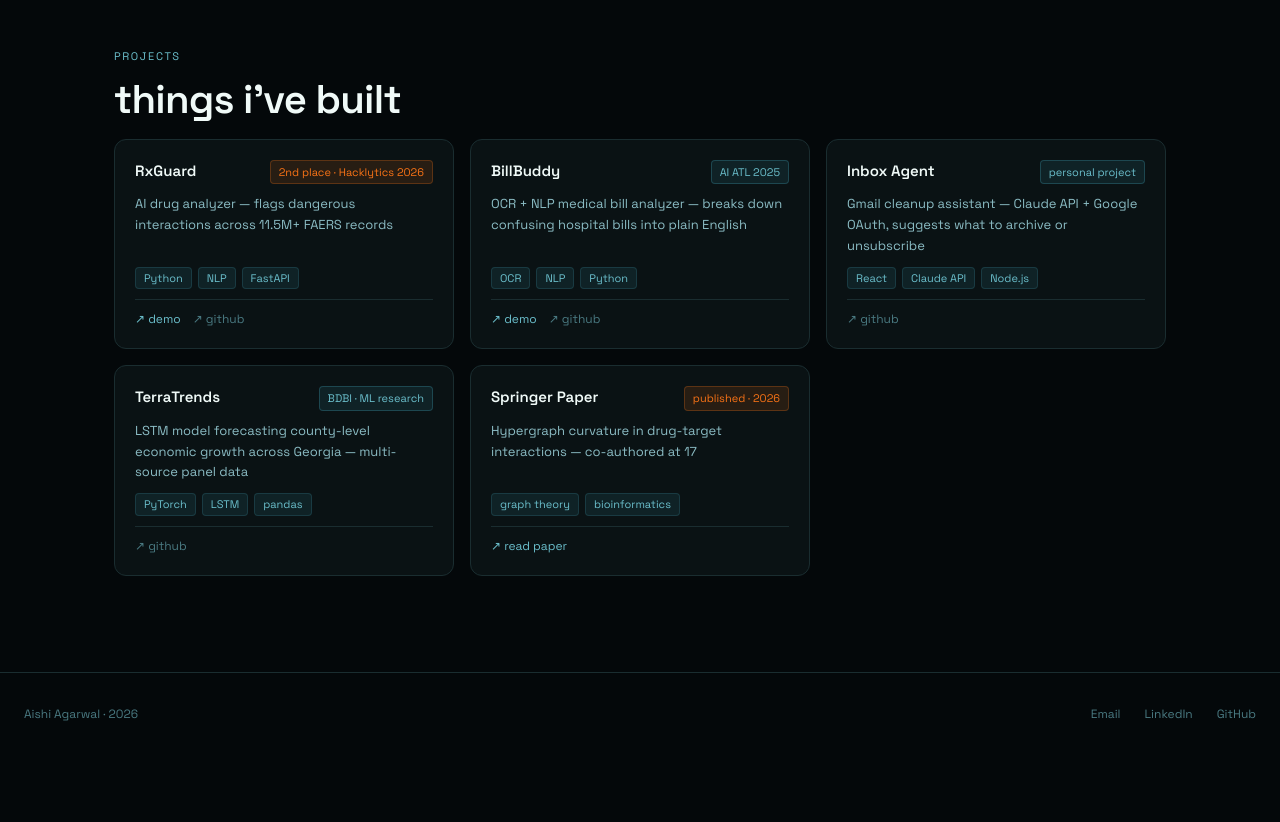
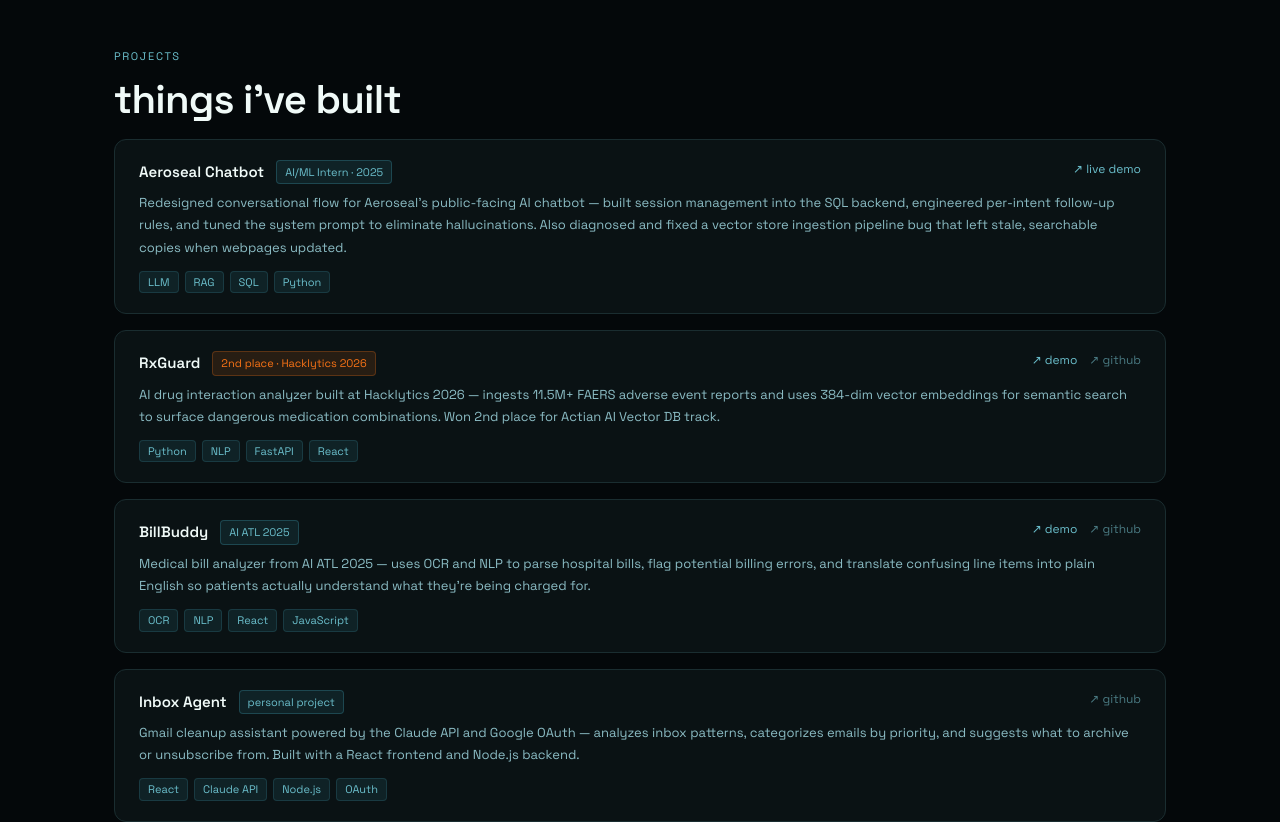
Before and after one commit to Aishi25/PersonalPortfolio, a Next.js app: page / in a window 1280 px wide. Shown: the part 1700-2522 px from the top of the page. Before the commit the page ends 2455 px from the top, so only its background shows below. Built offline with nearby package versions, Linux system fonts and the light colour scheme.

Commit message:
Redesign projects as stacked cards with expanded descriptions and Aeroseal chatbot

```diff
--- a/components/Projects.tsx
+++ b/components/Projects.tsx
@@ -4,11 +4,22 @@
 
 const PROJECTS = [
   {
+    name: "Aeroseal Chatbot",
+    badge: "AI/ML Intern · 2025",
+    badgeAccent: false,
+    description:
+      "Redesigned conversational flow for Aeroseal's public-facing AI chatbot — built session management into the SQL backend, engineered per-intent follow-up rules, and tuned the system prompt to eliminate hallucinations. Also diagnosed and fixed a vector store ingestion pipeline bug that left stale, searchable copies when webpages updated.",
+    tags: ["LLM", "RAG", "SQL", "Python"],
+    demo: "https://chat.aeroseal.com",
+    github: null,
+  },
+  {
     name: "RxGuard",
     badge: "2nd place · Hacklytics 2026",
     badgeAccent: true,
-    description: "AI drug analyzer — flags dangerous interactions across 11.5M+ FAERS records",
-    tags: ["Python", "NLP", "FastAPI"],
+    description:
+      "AI drug interaction analyzer built at Hacklytics 2026 — ingests 11.5M+ FAERS adverse event reports and uses 384-dim vector embeddings for semantic search to surface dangerous medication combinations. Won 2nd place for Actian AI Vector DB track.",
+    tags: ["Python", "NLP", "FastAPI", "React"],
     demo: "https://bit.ly/RxGuard",
     github: "https://github.com/gt12889/hacklytics2026",
   },
@@ -16,8 +27,9 @@
     name: "BillBuddy",
     badge: "AI ATL 2025",
     badgeAccent: false,
-    description: "OCR + NLP medical bill analyzer — breaks down confusing hospital bills into plain English",
-    tags: ["OCR", "NLP", "Python"],
+    description:
+      "Medical bill analyzer from AI ATL 2025 — uses OCR and NLP to parse hospital bills, flag potential billing errors, and translate confusing line items into plain English so patients actually understand what they're being charged for.",
+    tags: ["OCR", "NLP", "React", "JavaScript"],
     demo: "https://bit.ly/BillBuddy25",
     github: "https://github.com/Aishi25/BillBuddyPrivate",
   },
@@ -25,8 +37,9 @@
     name: "Inbox Agent",
     badge: "personal project",
     badgeAccent: false,
-    description: "Gmail cleanup assistant — Claude API + Google OAuth, suggests what to archive or unsubscribe",
-    tags: ["React", "Claude API", "Node.js"],
+    description:
+      "Gmail cleanup assistant powered by the Claude API and Google OAuth — analyzes inbox patterns, categorizes emails by priority, and suggests what to archive or unsubscribe from. Built with a React frontend and Node.js backend.",
+    tags: ["React", "Claude API", "Node.js", "OAuth"],
     demo: null,
     github: "https://github.com/Aishi25/Inbox_Cleaning_Agent",
   },
@@ -34,8 +47,9 @@
     name: "TerraTrends",
     badge: "BDBI · ML research",
     badgeAccent: false,
-    description: "LSTM model forecasting county-level economic growth across Georgia — multi-source panel data",
-    tags: ["PyTorch", "LSTM", "pandas"],
+    description:
+      "LSTM time series model forecasting county-level economic growth across Georgia, built under GT's Big Data Big Impact club. Trained on multi-source panel data using 10-year sliding windows to generate 3-year sector-level forecasts.",
+    tags: ["PyTorch", "LSTM", "pandas", "Python"],
     demo: null,
     github: "https://github.com/Aishi25/TerraTrends",
   },
@@ -43,8 +57,9 @@
     name: "Springer Paper",
     badge: "published · 2026",
     badgeAccent: true,
-    description: "Hypergraph curvature in drug-target interactions — co-authored at 17",
-    tags: ["graph theory", "bioinformatics"],
+    description:
+      "Co-authored bioinformatics research paper published by Springer — modeled drug-target interaction success using hypergraph Ricci curvature methods. Conducted at UIC's Creative Algorithms Lab under Prof. DasGupta. Co-authored at 17.",
+    tags: ["graph theory", "bioinformatics", "Python"],
     demo: "http://bit.ly/HypergraphPaper",
     github: null,
   },
@@ -56,13 +71,7 @@
       <SectionLabel>projects</SectionLabel>
       <SectionHeading>things i&apos;ve built</SectionHeading>
 
-      <div
-        style={{
-          display: "grid",
-          gridTemplateColumns: "repeat(auto-fit, minmax(280px, 1fr))",
-          gap: "1rem",
-        }}
-      >
+      <div style={{ display: "flex", flexDirection: "column", gap: "1rem" }}>
         {PROJECTS.map((p) => (
           <div
             key={p.name}
@@ -70,26 +79,21 @@
               background: "var(--surface)",
               border: "1px solid var(--border)",
               borderRadius: "var(--radius-lg)",
-              padding: "1.25rem",
-              display: "flex",
-              flexDirection: "column",
-              gap: "10px",
+              padding: "1.25rem 1.5rem",
               transition: "border-color 0.15s",
             }}
             onMouseEnter={(e) => (e.currentTarget.style.borderColor = "var(--primary)")}
             onMouseLeave={(e) => (e.currentTarget.style.borderColor = "var(--border)")}
           >
-            <div style={{ display: "flex", justifyContent: "space-between", alignItems: "flex-start", gap: "8px" }}>
-              <span style={{ fontSize: "15px", fontWeight: 600, color: "var(--text)" }}>
-                {p.name}
-              </span>
+            <div style={{ display: "flex", alignItems: "flex-start", justifyContent: "space-between", gap: "1rem", marginBottom: "8px", flexWrap: "wrap" }}>
+              <div style={{ display: "flex", alignItems: "center", gap: "0.75rem", flexWrap: "wrap" }}>
+                <span style={{ fontSize: "15px", fontWeight: 600, color: "var(--text)" }}>{p.name}</span>
                 <span
                   style={{
                     fontSize: "11px",
                     padding: "3px 8px",
                     borderRadius: "4px",
                     whiteSpace: "nowrap",
-                  flexShrink: 0,
                     background: p.badgeAccent ? "rgba(249,115,22,0.12)" : "var(--primary-dim)",
                     color: p.badgeAccent ? "var(--accent)" : "var(--primary-light)",
                     border: `1px solid ${p.badgeAccent ? "rgba(249,115,22,0.25)" : "rgba(61,157,174,0.3)"}`,
@@ -98,8 +102,35 @@
                   {p.badge}
                 </span>
               </div>
+              <div style={{ display: "flex", gap: "12px", flexShrink: 0 }}>
+                {p.demo && (
+                  <a
+                    href={p.demo}
+                    target="_blank"
+                    rel="noopener noreferrer"
+                    style={{ fontSize: "12px", color: "var(--primary-light)", textDecoration: "none" }}
+                    onMouseEnter={(e) => (e.currentTarget.style.color = "var(--text)")}
+                    onMouseLeave={(e) => (e.currentTarget.style.color = "var(--primary-light)")}
+                  >
+                    ↗ {p.name === "Springer Paper" ? "read paper" : p.name === "Aeroseal Chatbot" ? "live demo" : "demo"}
+                  </a>
+                )}
+                {p.github && (
+                  <a
+                    href={p.github}
+                    target="_blank"
+                    rel="noopener noreferrer"
+                    style={{ fontSize: "12px", color: "var(--text-muted)", textDecoration: "none" }}
+                    onMouseEnter={(e) => (e.currentTarget.style.color = "var(--text-secondary)")}
+                    onMouseLeave={(e) => (e.currentTarget.style.color = "var(--text-muted)")}
+                  >
+                    ↗ github
+                  </a>
+                )}
+              </div>
+            </div>
 
-            <p style={{ fontSize: "13px", color: "var(--text-secondary)", lineHeight: 1.6, flex: 1, margin: 0 }}>
+            <p style={{ fontSize: "13px", color: "var(--text-secondary)", lineHeight: 1.7, margin: "0 0 12px" }}>
               {p.description}
             </p>
 
@@ -120,42 +151,6 @@
                 </span>
               ))}
             </div>
-
-            {(p.demo || p.github) && (
-              <div
-                style={{
-                  display: "flex",
-                  gap: "12px",
-                  paddingTop: "10px",
-                  borderTop: "1px solid var(--border)",
-                }}
-              >
-                {p.demo && (
-                  <a
-                    href={p.demo}
-                    target="_blank"
-                    rel="noopener noreferrer"
-                    style={{ fontSize: "12px", color: "var(--primary-light)", textDecoration: "none" }}
-                    onMouseEnter={(e) => (e.currentTarget.style.color = "var(--text)")}
-                    onMouseLeave={(e) => (e.currentTarget.style.color = "var(--primary-light)")}
-                  >
-                    ↗ {p.name === "Springer Paper" ? "read paper" : "demo"}
-                  </a>
-                )}
-                {p.github && (
-                  <a
-                    href={p.github}
-                    target="_blank"
-                    rel="noopener noreferrer"
-                    style={{ fontSize: "12px", color: "var(--text-muted)", textDecoration: "none" }}
-                    onMouseEnter={(e) => (e.currentTarget.style.color = "var(--text-secondary)")}
-                    onMouseLeave={(e) => (e.currentTarget.style.color = "var(--text-muted)")}
-                  >
-                    ↗ github
-                  </a>
-                )}
-              </div>
-            )}
           </div>
         ))}
       </div>
```
Lines whose indentation alone changed are shown as unchanged.
